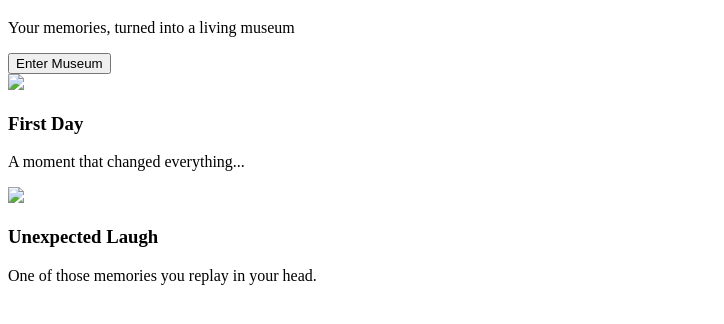
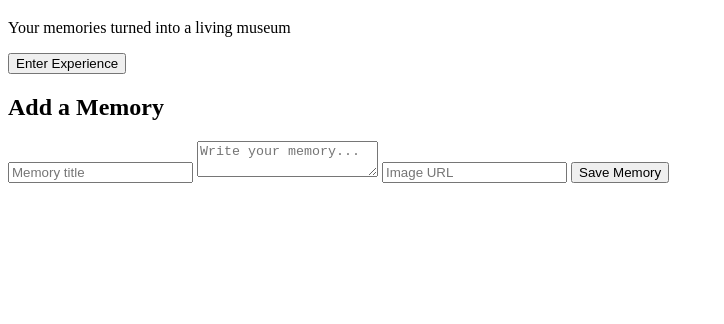
Before and after one commit to OuidadEs-soury/LifeFrame, a plain HTML site: page frontend/index.html in a window 1280 px wide. Shown: the part 62-386 px from the top of the page, without its empty margins (0-724 px from the left). Drawn offline with Linux system fonts and the light colour scheme.

Commit message:
UI Structure

```diff
--- a/frontend/index.html
+++ b/frontend/index.html
@@ -1,40 +1,36 @@
 <!DOCTYPE html>
 <html lang="en">
 <head>
-  <meta charset="UTF-8" />
-  <meta name="viewport" content="width=device-width, initial-scale=1.0"/>
-  <title>LifeFrame - Your Memory Museum</title>
+  <meta charset="UTF-8">
+  <title>LifeFrame</title>
   <link rel="stylesheet" href="style.css">
 </head>
 
 <body>
 
-  <!-- Background layer -->
-  <div class="background"></div>
+  <!-- Ambient background -->
+  <div class="bg"></div>
 
-  <!-- Main container -->
-  <header>
+  <!-- Header / Intro -->
+  <header class="hero">
     <h1>🧠 LifeFrame</h1>
-    <p>Your memories, turned into a living museum</p>
-    <button onclick="startExperience()">Enter Museum</button>
+    <p>Your memories turned into a living museum</p>
+    <button onclick="enterMuseum()">Enter Experience</button>
   </header>
 
-  <!-- Timeline section -->
-  <section id="timeline">
+  <!-- Upload Section -->
+  <section class="upload-section">
+    <h2>Add a Memory</h2>
 
-    <div class="memory-card">
-      <img src="assets/images/sample1.jpg" />
-      <h3>First Day</h3>
-      <p>A moment that changed everything...</p>
-    </div>
+    <input type="text" id="title" placeholder="Memory title">
+    <textarea id="description" placeholder="Write your memory..."></textarea>
+    <input type="text" id="image" placeholder="Image URL">
 
-    <div class="memory-card">
-      <img src="assets/images/sample2.jpg" />
-      <h3>Unexpected Laugh</h3>
-      <p>One of those memories you replay in your head.</p>
-    </div>
+    <button onclick="addMemory()">Save Memory</button>
+  </section>
 
-  </section>
+  <!-- Timeline -->
+  <section id="timeline"></section>
 
   <script src="app.js"></script>
 </body>
```
